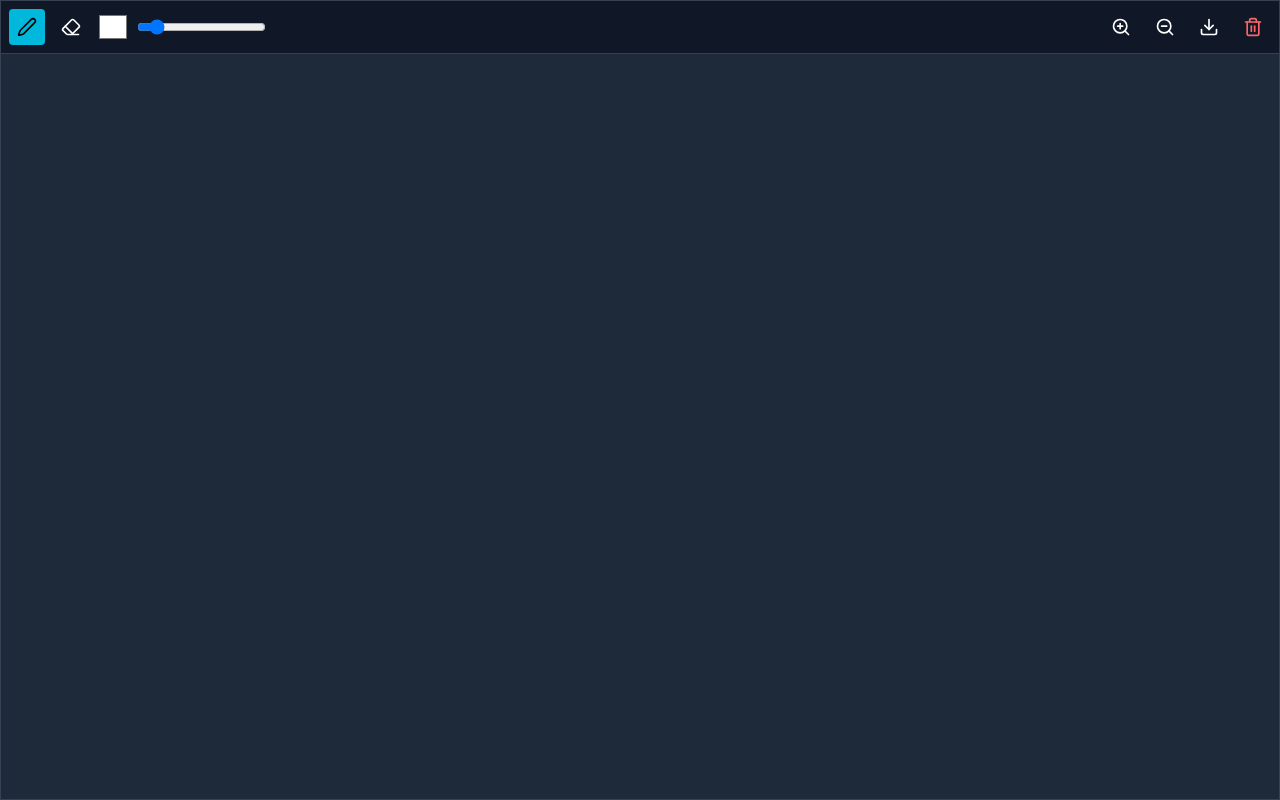
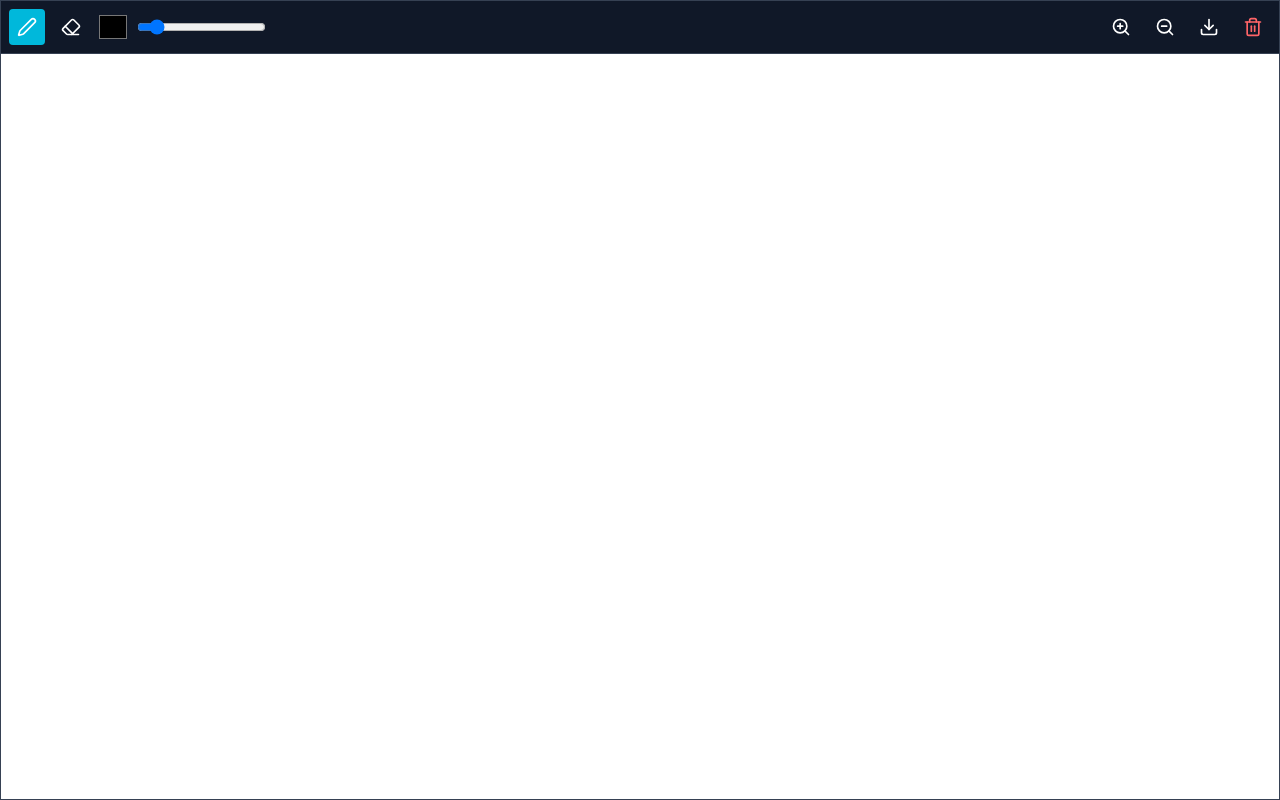
Before and after one commit to KaziAmin110/Revision, a Next.js app in the folder frontend/: page /whiteboard in a window 1280 px wide. Built offline with nearby package versions, Linux system fonts and the light colour scheme.

Commit message:
Added Whiteboard Design Changes

```diff
--- a/frontend/components/WhiteBoard.tsx
+++ b/frontend/components/WhiteBoard.tsx
@@ -8,7 +8,7 @@ const Whiteboard = () => {
   const contextRef = useRef<CanvasRenderingContext2D | null>(null);
   const [isDrawing, setIsDrawing] = useState(false);
   const [tool, setTool] = useState<"pen" | "eraser">("pen");
-  const [color, setColor] = useState("#FFFFFF");
+  const [color, setColor] = useState("#000000");
   const [lineWidth, setLineWidth] = useState(3);
   const [scale, setScale] = useState(1);
 
@@ -110,7 +110,7 @@ const Whiteboard = () => {
   };
 
   return (
-    <div className="w-full flex-1 flex flex-col bg-gray-800 overflow-hidden border border-gray-700">
+    <div className="w-full flex-1 flex flex-col bg-white overflow-hidden border border-gray-700">
       <div className="toolbar bg-gray-900 p-2 flex items-center justify-between gap-2 border-b border-gray-700">
         <div className="flex items-center gap-2">
           <button
@@ -120,7 +120,7 @@ const Whiteboard = () => {
             }`}
             title="Pen"
           >
-            <Pen size={20} />
+            <Pen size={20} className="text-white" />
           </button>
           <button
             onClick={() => setTool("eraser")}
@@ -135,7 +135,7 @@ const Whiteboard = () => {
             type="color"
             value={color}
             onChange={(e) => setColor(e.target.value)}
-            className="w-8 h-8 bg-transparent border-none cursor-pointer"
+            className="w-8 h-8 bg-transparent border-white cursor-pointer"
             title="Color Picker"
           />
           <input
```
